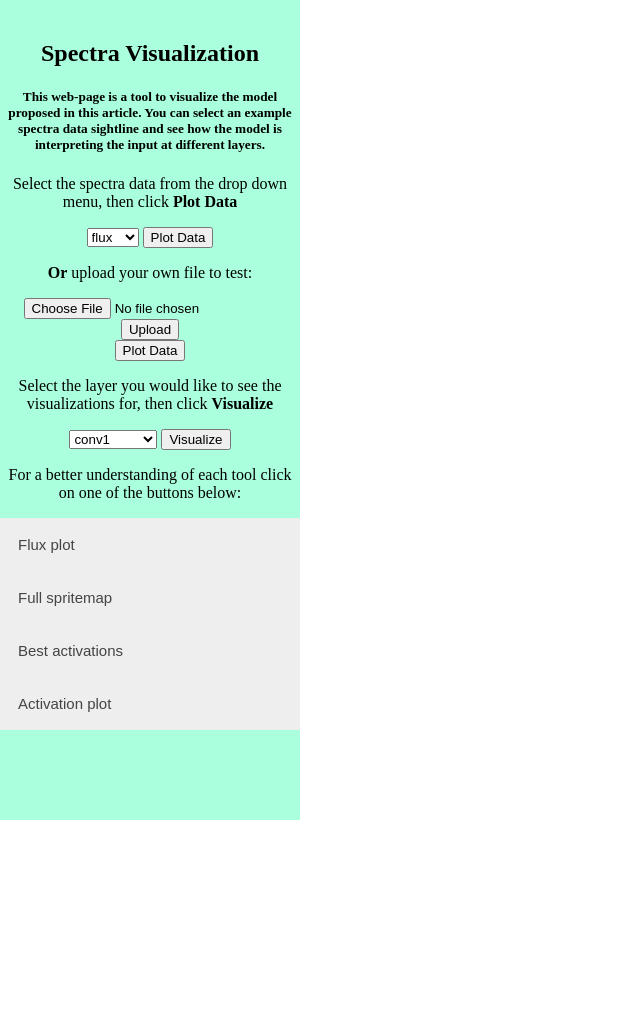
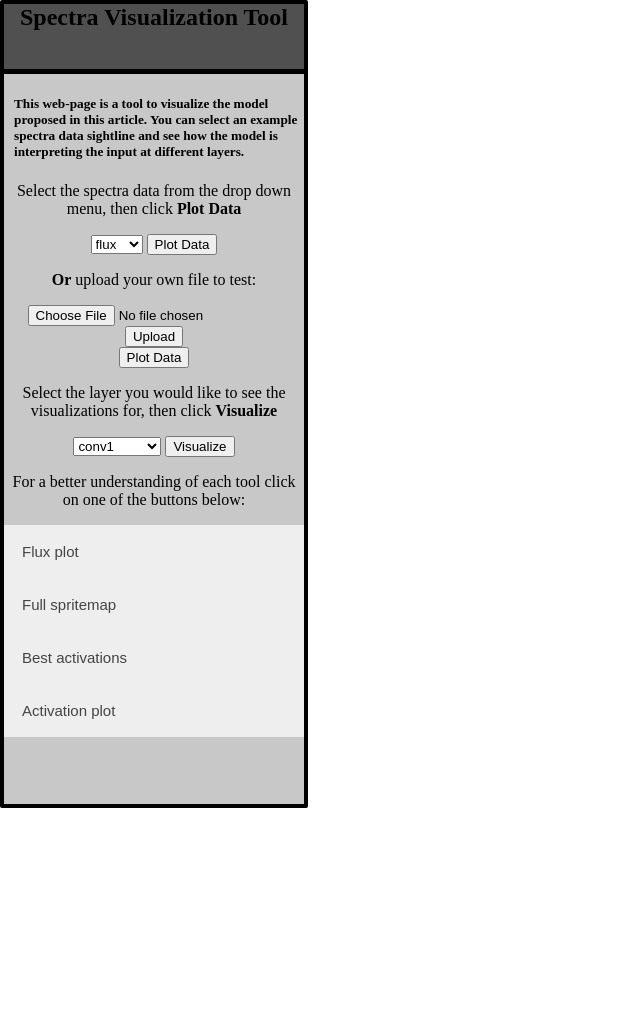
Before and after one commit to slgabbar/dla_visualization, a Flask app: page / in a window 1280 px wide; the page is wider, and only the part inside the window is pictured. Shown: the top 1019 px of that part, without its empty margins (0-640 px from the left). Run offline with Flask 2, Linux system fonts and the light colour scheme; some libraries are stand-ins or nearby versions.

Commit message:
CLeaning up

```diff
--- a/static/css/style.css
+++ b/static/css/style.css
@@ -7,10 +7,26 @@ html, body { height: 100%; padding: 0; margin: 0; }
     z-index: 1;
     top: 0;
     left: 0;
-    background-color: #AFD;
+    background-color: #C8C8C8;
     overflow-x: hidden;
-    padding-top: 20px;
     text-align: center;
+    border: 4px solid black;
+    border-radius: 2px;
+}
+
+#side_header {
+    margin-top: 0;
+    height: 65px;
+    color: black;
+    background-color: #505050;
+    border-bottom: 5px solid black;
+}
+
+#side_desc {
+    margin-left: 10px;
+    color: black;
+    text-align: left;
+
 }
 
 .collapsible {
--- a/static/js/spectra.js
+++ b/static/js/spectra.js
@@ -265,6 +265,10 @@ function loadData() {
     flux = 'data/' + flux + '.npy'
     json_input = JSON.stringify(flux);
 
+    // Remove all old srpites fronm tghe display
+//    d3.select("#div3").selectAll("*").remove();
+//    pointer.selectAll("rect").remove();
+
     $.post("plot_flux", json_input, function(response){
         plot_response(response);
     });
@@ -276,6 +280,10 @@ function plot_response(r) {
     var flux_dict = JSON.parse(r);
     flux_data = flux_dict;
     drawPlot(flux_data);
+
+    // Remove all old srpites fronm tghe display
+    d3.select("#div3").selectAll("*").remove();
+    pointer.selectAll("rect").remove();
 }
 
 function createActs() {
--- a/templates/home.html
+++ b/templates/home.html
@@ -11,9 +11,8 @@
 </head>
 <body>
 	<div class="sidenav">
-
-		<h2 id="side_title">Spectra Visualization</h2>
-		<h5>This web-page is a tool to visualize the model proposed in <strong>this</strong> article.
+		<h2 id="side_header">Spectra Visualization Tool</h2>
+		<h5 id="side_desc">This web-page is a tool to visualize the model proposed in <strong>this</strong> article.
 		    You can select an example spectra data sightline and see how the model is interpreting
 		    the input at different layers.</h5>
 
```
